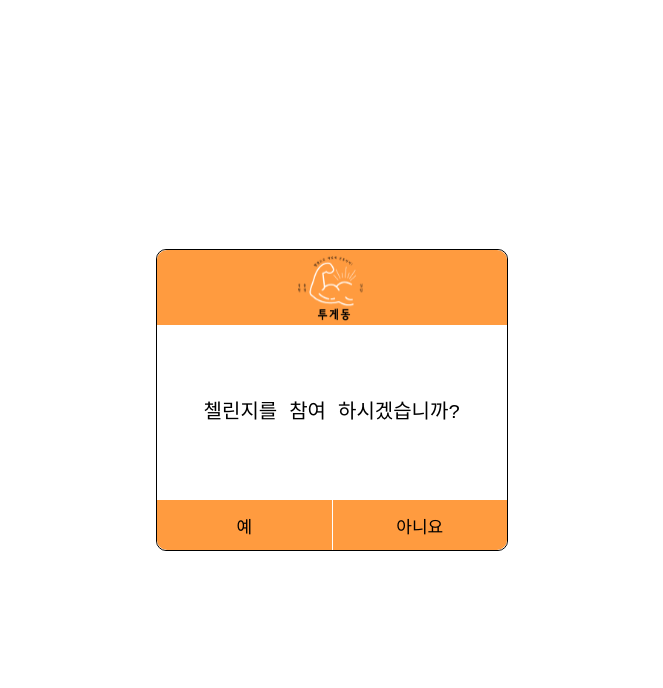
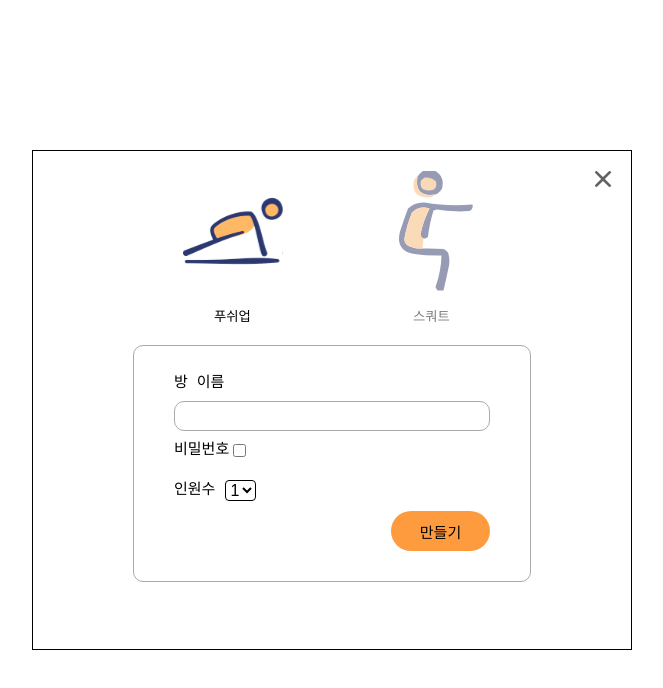
Before and after one commit to mju-KyungDongWonJeong/Togedong-front-end, a React (Create React App) app: page / in a window 1280 px wide. Shown: the top 688 px of the page, without its empty margins (308-971 px from the left). Built offline with nearby package versions, Linux system fonts and the light colour scheme; a web font is replaced by a local one.

Commit message:
feat:게임방 생성 모달

```diff
--- a/src/App.tsx
+++ b/src/App.tsx
@@ -1,13 +1,13 @@
 import styled, { ThemeProvider } from 'styled-components';
 import { theme } from './styles/Theme';
 import './App.css';
-import ChallengeApply from './assets/modal/ChallengeApply';
+import CreateRoom from './assets/modal/CreateRoom';
 
 function App() {
   return (
     <ThemeProvider theme={theme}>
       <Divv>
-        <ChallengeApply />
+        <CreateRoom />
       </Divv>
     </ThemeProvider>
   );
--- /dev/null
+++ b/src/assets/component/ExerciseImg.tsx
@@ -0,0 +1,37 @@
+import styled from 'styled-components';
+
+interface ExerciseImg {
+  src: React.ComponentType<React.SVGProps<SVGSVGElement>>;
+  title: string;
+  check: boolean;
+}
+
+const ExerciseImg = ({ src, title, check }: ExerciseImg) => {
+  return (
+    <ExerciseImgContainer check={check}>
+      <ExerciseImage as={src} />
+      <ExerciseName>{title}</ExerciseName>
+    </ExerciseImgContainer>
+  );
+};
+
+export default ExerciseImg;
+
+const ExerciseImgContainer = styled.div<{ check: boolean }>`
+  display: flex;
+  flex-direction: column;
+  align-items: center;
+  opacity: ${(props) => (props.check ? 1 : 0.5)};
+  &:hover {
+    -webkit-transform: scale(1.2);
+    transform: scale(1.2);
+  }
+`;
+
+const ExerciseImage = styled.img`
+  width: 100px;
+  height: 120px;
+  margin-bottom: 15px;
+`;
+
+const ExerciseName = styled.div``;
--- /dev/null
+++ b/src/assets/modal/CreateRoom.tsx
@@ -0,0 +1,217 @@
+import styled from 'styled-components';
+import { ReactComponent as PushUp } from '../images/push-up.svg';
+import { ReactComponent as Squat } from '../images/squat.svg';
+import { ReactComponent as Cancle } from '../images/cancle.svg';
+import ExerciseImg from '../component/ExerciseImg';
+import SmallButton from '../component/SmallButton';
+import { useState } from 'react';
+
+type ExerciseState = {
+  PUSHUP: boolean;
+  SQUAT: boolean;
+};
+
+interface CreateRoom {
+  onClick(): void;
+}
+
+const CreateRoom = () => {
+  const [selectExercise, setSelectExercise] = useState<ExerciseState>({
+    PUSHUP: true,
+    SQUAT: false,
+  });
+  const [passwordBox, setPasswordBox] = useState<boolean>(false);
+  const [title, setTitle] = useState<string>();
+  const [password, setPassword] = useState<string>();
+  const [countPerson, setCountPerson] = useState<string>('1');
+  const handleCreate = () => {};
+  //   const handleCancle = () => onClick();
+  const handleTitle = (e: React.ChangeEvent<HTMLInputElement>) => {
+    setTitle(e.target.value);
+  };
+
+  const handlePassword = (e: React.ChangeEvent<HTMLInputElement>) => {
+    setPassword(e.target.value);
+  };
+
+  const handlePasswordBox = () => {
+    setPasswordBox((prev) => !prev);
+  };
+
+  const selectPerson = (e: React.ChangeEvent<HTMLSelectElement>) => {
+    setCountPerson(e.target.value);
+  };
+
+  return (
+    <CreateRoomContainer>
+      <CreateRoomHeader>
+        <button
+          onClick={() => setSelectExercise({ PUSHUP: true, SQUAT: false })}
+        >
+          <ExerciseImg
+            src={PushUp}
+            title="푸쉬업"
+            check={selectExercise.PUSHUP}
+          />
+        </button>
+        <button
+          onClick={() => setSelectExercise({ PUSHUP: false, SQUAT: true })}
+        >
+          <ExerciseImg
+            src={Squat}
+            title="스쿼트"
+            check={selectExercise.SQUAT}
+          />
+        </button>
+      </CreateRoomHeader>
+      <ContentContainer>
+        <RoomTitleBox>
+          <RoomTitle>방 이름</RoomTitle>
+          <TitleInput onChange={handleTitle} value={title} />
+        </RoomTitleBox>
+        <RoomPasswordBox>
+          <PasswordNameBox>
+            <PasswordName>비밀번호</PasswordName>
+            <PasswordCheck type="checkbox" onClick={handlePasswordBox} />
+          </PasswordNameBox>
+          {passwordBox && (
+            <PasswordInput
+              type="password"
+              onChange={handlePassword}
+              value={password}
+            />
+          )}
+        </RoomPasswordBox>
+        <CountContainer>
+          <CountTitle>인원수</CountTitle>
+          <CountSelect onChange={selectPerson}>
+            <option key="1" value="1">
+              1
+            </option>
+            <option key="2" value="2">
+              2
+            </option>
+            <option key="3" value="3">
+              3
+            </option>
+          </CountSelect>
+        </CountContainer>
+        <ButtonContainer>
+          <button onClick={handleCreate}>
+            <SmallButton text="만들기" />
+          </button>
+        </ButtonContainer>
+      </ContentContainer>
+      <CancleButton>
+        <Cancle />
+      </CancleButton>
+    </CreateRoomContainer>
+  );
+};
+
+export default CreateRoom;
+
+const CreateRoomContainer = styled.div`
+  width: 600px;
+  height: 500px;
+  padding: 20px 100px;
+  position: relative;
+  border: 1px solid ${({ theme }) => theme.colors.BLACK};
+`;
+
+const CreateRoomHeader = styled.div`
+  display: flex;
+  justify-content: space-around;
+  align-items: center;
+  margin-bottom: 20px;
+`;
+
+const ContentContainer = styled.form`
+  width: 100%;
+  display: flex;
+  flex-direction: column;
+  border: 1px solid ${({ theme }) => theme.colors.GRAY3};
+  border-radius: 10px;
+  padding: 30px 40px;
+`;
+
+const RoomTitleBox = styled.div`
+  width: 100%;
+  display: flex;
+  flex-direction: column;
+  justify-content: baseline;
+  margin-bottom: 10px;
+`;
+
+const RoomTitle = styled.div`
+  font-size: 15px;
+  margin-bottom: 10px;
+`;
+
+const TitleInput = styled.input`
+  height: 30px;
+  border: 1px solid ${({ theme }) => theme.colors.GRAY3};
+  border-radius: 10px;
+`;
+
+const RoomPasswordBox = styled.div`
+  width: 100%;
+  display: flex;
+  flex-direction: column;
+  justify-content: baseline;
+  margin-bottom: 10px;
+`;
+
+const PasswordNameBox = styled.div`
+  display: flex;
+  align-items: center;
+  margin-bottom: 10px;
+`;
+
+const PasswordName = styled.div`
+  font-size: 15px;
+`;
+
+const PasswordCheck = styled.input``;
+
+const PasswordInput = styled.input`
+  height: 30px;
+  border: 1px solid ${({ theme }) => theme.colors.GRAY3};
+  border-radius: 10px;
+`;
+
+const CountContainer = styled.div`
+  width: 100%;
+  display: flex;
+  align-items: center;
+  margin-bottom: 10px;
+`;
+
+const CountTitle = styled.div`
+  margin-right: 10px;
+  font-size: 15px;
+`;
+
+const CountSelect = styled.select`
+  margin: 0;
+  min-width: 0;
+  display: block;
+  font-size: inherit;
+  line-height: inherit;
+  border: 1px solid;
+  border-radius: 4px;
+  color: inherit;
+  background-color: transparent;
+`;
+
+const ButtonContainer = styled.div`
+  width: 100%;
+  display: flex;
+  justify-content: end;
+`;
+
+const CancleButton = styled.button`
+  position: absolute;
+  top: 20px;
+  right: 20px;
+`;
--- a/src/styles/Theme.ts
+++ b/src/styles/Theme.ts
@@ -7,6 +7,7 @@ const colors = {
   GREEN: '#00BF08',
   GRAY1: '#6F6F6F',
   GRAY2: '#F3F5F9',
+  GRAY3: '#AAA',
   BLACK: '#000',
 };
 
```
Also changed, not shown: src/assets/images/squat.svg.
